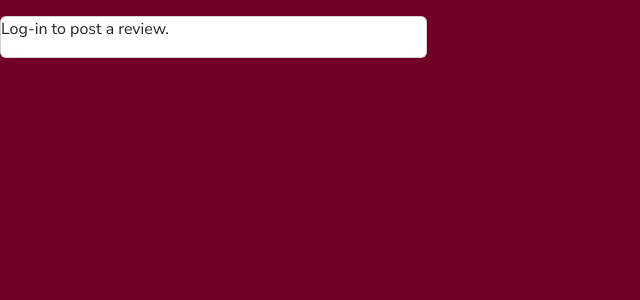
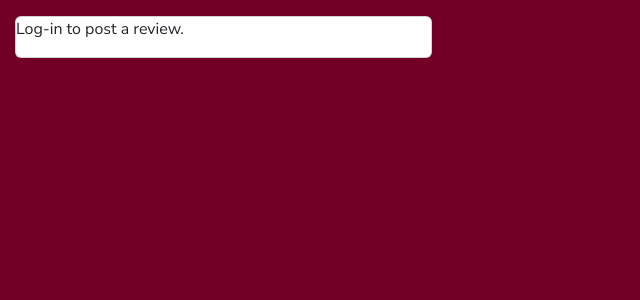
Before and after one commit to AbraWalker/capstone-project, a Django app: page /submit/ in a window 1280 px wide. Shown: the part 74-374 px from the top of the page, without its empty margins (0-640 px from the left). Run offline with Django 4.2, Linux system fonts and the light colour scheme; some libraries are stand-ins or nearby versions; some web fonts are replaced.

Commit message:
additional css changes to improve the layout of the site

```diff
--- a/static/css/style.css
+++ b/static/css/style.css
@@ -93,6 +93,10 @@ h5 > a {
     font-family: var(--logo-font);
     color: var(--text-highlight-color);
     font-weight: bold;
+}
+
+#submission {
+    margin: 15px;
 }
 
 #community {
```
